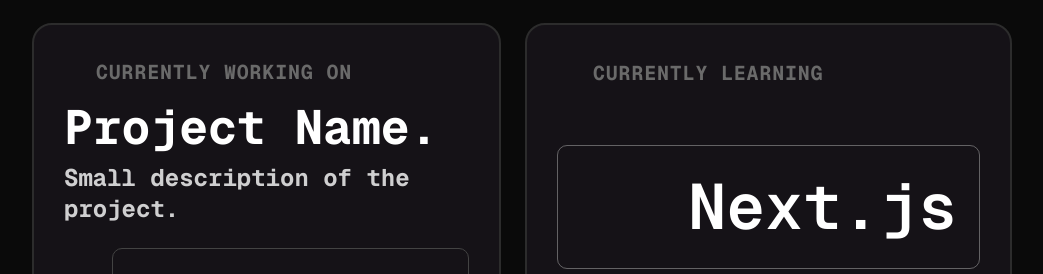
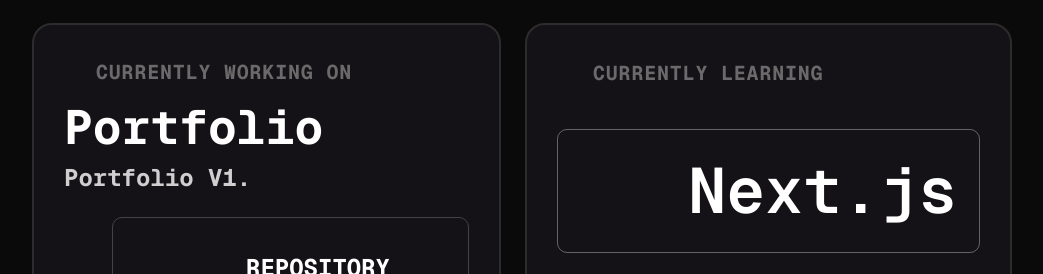
Before and after one commit to tejaswasnik/Portfolio, a React (Vite) app: page / in a window 1280 px wide. Shown: the part 1151-1425 px from the top of the page, without its empty margins (118-1161 px from the left). Built offline with nearby package versions, Linux system fonts and the light colour scheme; no server answers; some icons are missing; a web font is replaced by a local one.

Commit message:
updated what im working on

```diff
--- a/src/components/Bento/WorkingOnCard.jsx
+++ b/src/components/Bento/WorkingOnCard.jsx
@@ -9,11 +9,11 @@
         <span className="working-on-card__label">CURRENTLY WORKING ON</span>
       </div>
 
-      <h3 className="working-on-card__title">Project Name.</h3>
-      <p className="working-on-card__desc">Small description of the project.</p>
+      <h3 className="working-on-card__title">Portfolio</h3>
+      <p className="working-on-card__desc">Portfolio V1.</p>
 
       <a
-        href="https://github.com"
+        href="https://github.com/tejaswasnik/Portfolio"
         target="_blank"
         rel="noopener noreferrer"
         className="working-on-card__repo-btn"
```
